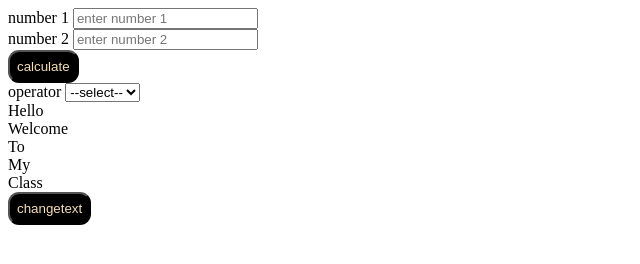
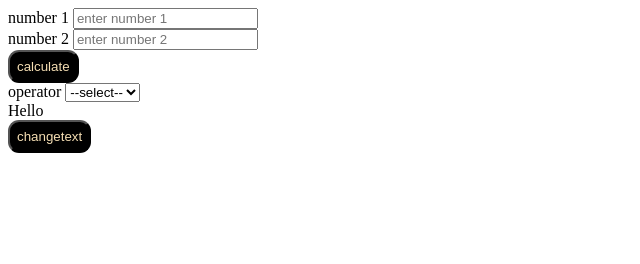
Before and after one commit to acciojob/Operators-anuragrzh, a website: page main.html in a window 1280 px wide. Shown: the whole page, without its empty margins (0-640 px from the left). Drawn offline with Linux system fonts and the light colour scheme.

Commit message:
created a submission

```diff
--- a/main.html
+++ b/main.html
@@ -28,11 +28,8 @@
 		<option id="/"  value="/">/</option>
 	</select>
 	<div id="result"></div>
-	<div class="division">Hello<br>
-Welcome<br>
-To<br>
-My<br>
-Class</div>
+	<div class="division">Hello</div>
+
 	<button id="change_text">changetext</button>
     <script type="text/javascript" src="./script.js">
 </script>
--- a/script.js
+++ b/script.js
@@ -53,5 +53,5 @@ text.addEventListener("click", function () {
 });
 function textChange(){
 	let changeText=document.querySelector(".division")
-	 changeText.innerHTML = "Bye <br>Good&nbspBye<br>To<br>Your<br>Class"
+	 changeText.innerHTML = "Bye"
 }
```
